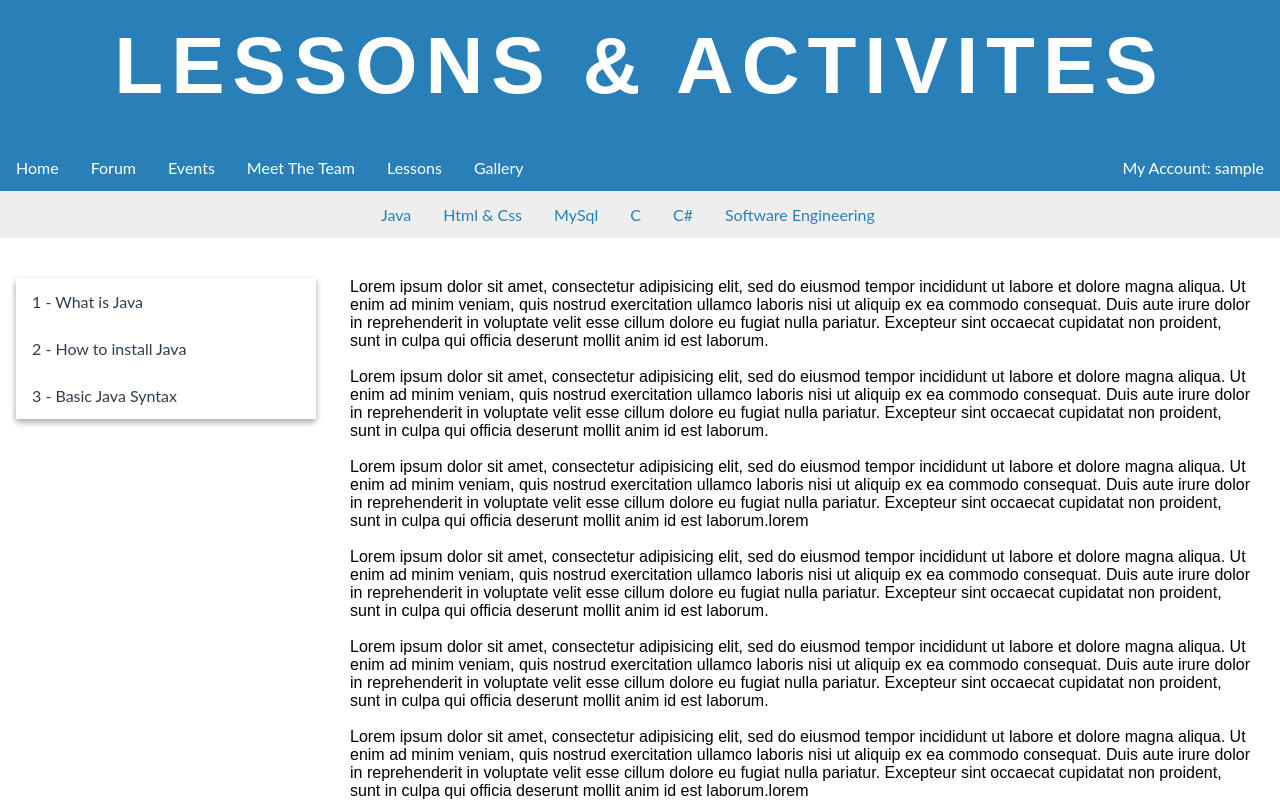
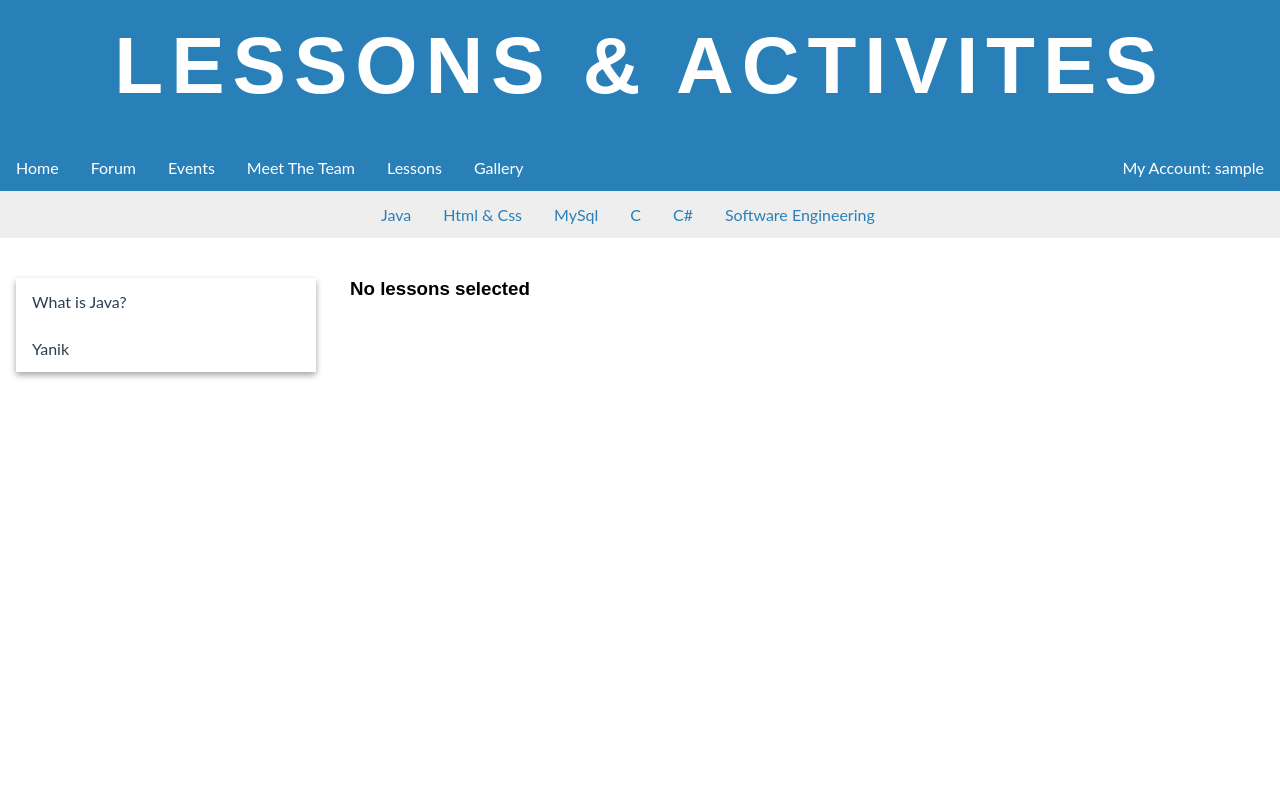
Before and after one commit to DivDennis/Code_Club, a PHP site: page /lesson.php in a window 1280 px wide. Run offline with PHP 8.4, Linux system fonts and the light colour scheme; the visitor is signed in with stand-in values (Sample User, id 1); data comes from the database, SQL or seed files in the repository; both versions use the stored data as it was after the commit.

Commit message:
implemented lessons page

```diff
--- a/private/classes/Lesson.php
+++ b/private/classes/Lesson.php
@@ -32,6 +32,7 @@ class Lesson{
     public function getCategory(){
         return $this->category;
     }
+
     public function setCategory($category){
         $this->setCategory = $category;
     }
--- a/public/lesson.php
+++ b/public/lesson.php
@@ -1,21 +1,47 @@
-<?php session_start(); ?>
+<?php
+  session_start();
+  include '../private/classes/Database.php';
+?>
 
 <?php
-       $mysqli = new Mysqli("localhost", "root", "" , "coding_society");
-    if ($mysqli->connect_errno) {
-        echo "Failed to connect to MySQL: (" . $mysqli->connect_errno . ") " . $mysqli->connect_error;
-    }
-    if (!$result = $mysqli->query("Select * from categories")) {
-        echo "Selecting from categories failed: (" . $mysqli->errno . ") " . $mysqli->error;
+    //get all categories to display in the submenu
+    $result = Database::getInstance()->query("Select * from categories");
+    $sub_menu = [];
+    $i = 0;
+    if($result){
+        while($data = $result->fetch_assoc()){
+            $sub_menu[$i] = $data;
+            $i++;
+        }
     }
 
-    $sub_menu = [];
+    //reintialize counter
     $i = 0;
-    while($data = $result->fetch_assoc()){
-        $sub_menu[$i] = $data["Name"];
-        $i++;
+
+    //get all topic pertaining to a selected topic
+    $category_id = (isset($_GET['category'])) ? Database::getInstance()->escape_string($_GET['category']) : 1;
+    $result = Database::getInstance()->query("Select topic from lessons where fk_category_id = $category_id");
+    $topics = [];
+    if($result){
+        while($row = $result->fetch_assoc()){
+            $topics[$i] = $row["topic"];
+            $i++;
+        }
     }
-    $mysqli->close();
+
+    //reintialize counter
+    $i = 0;
+
+    $topic = (isset($_GET['topic']))?Database::getInstance()->escape_string($_GET['topic']): '';
+    //get a specific top details
+    $result = Database::getInstance()->query("select * from lessons where topic = '$topic' and fk_category_id = $category_id LIMIT 1");
+    $lesson = [];
+    if($result){
+        while($row = $result->fetch_assoc()){
+                $lesson = $row;
+        }
+    }
+
  ?>
 <html>
     <head>
@@ -36,8 +62,8 @@
   <li class="font"><a href="lesson.php">Lessons</a></li>
   <li class="font"><a href="gallery.php">Gallery</a></li>
    <?php if(isset($_SESSION['user_uname'])): ?>
-                <li class="profile"><a href="profile.php"> My Account: <?= $_SESSION['user_uname']?></a></li>
-              <?php endif; ?>
+        <li class="profile"><a href="profile.php"> My Account: <?= $_SESSION['user_uname']?></a></li>
+    <?php endif; ?>
 </ul>
 </div>
 </div>
@@ -46,7 +72,7 @@
  <div class="contianer">
   <ul id="topics">
     <?php foreach( $sub_menu as $menu): ?>
-       <li class="font" ><a href="#"><?= $menu ?></a></li>
+       <li class="font" ><?= "<a href='./lesson.php?category=".$menu["ID"]."'>".$menu["Name"]."</a>";?></li>
     <?php endforeach ?>
   </ul>
  </div>
@@ -56,9 +82,9 @@
 <div class="sidenav">
     <div id="sidebar" class="card card-2">
     <ul>
-    <li class="nav2"><a href="#">1 - What is Java</a></li>
-    <li class="nav2"><a href="#">2 - How to install Java</a></li>
-    <li class="nav2"><a href="#">3 - Basic Java Syntax</a></li>
+    <?php foreach($topics as $topic): ?>
+        <li class="nav2"><a href="<?='./lesson.php?category='.$category_id .'&topic='.$topic?>"><?= $topic ?></a></li>
+    <?php endforeach; ?>
     </ul>
     </div>
 </div>
@@ -66,46 +92,5 @@
 
 
 <div class="body">
-<p>
-  Lorem ipsum dolor sit amet, consectetur adipisicing elit, sed do eiusmod
-  tempor incididunt ut labore et dolore magna aliqua. Ut enim ad minim veniam,
-  quis nostrud exercitation ullamco laboris nisi ut aliquip ex ea commodo
-  consequat. Duis aute irure dolor in reprehenderit in voluptate velit esse
-  cillum dolore eu fugiat nulla pariatur. Excepteur sint occaecat cupidatat non
-  proident, sunt in culpa qui officia deserunt mollit anim id est laborum.</p>
-  <br>
-  <p>Lorem ipsum dolor sit amet, consectetur adipisicing elit, sed do eiusmod
-  tempor incididunt ut labore et dolore magna aliqua. Ut enim ad minim veniam,
-  quis nostrud exercitation ullamco laboris nisi ut aliquip ex ea commodo
-  consequat. Duis aute irure dolor in reprehenderit in voluptate velit esse
-  cillum dolore eu fugiat nulla pariatur. Excepteur sint occaecat cupidatat non
-  proident, sunt in culpa qui officia deserunt mollit anim id est laborum.</p>
-  <br>
-  <p>Lorem ipsum dolor sit amet, consectetur adipisicing elit, sed do eiusmod
-  tempor incididunt ut labore et dolore magna aliqua. Ut enim ad minim veniam,
-  quis nostrud exercitation ullamco laboris nisi ut aliquip ex ea commodo
-  consequat. Duis aute irure dolor in reprehenderit in voluptate velit esse
-  cillum dolore eu fugiat nulla pariatur. Excepteur sint occaecat cupidatat non
-  proident, sunt in culpa qui officia deserunt mollit anim id est laborum.lorem</p>
-<br>
-<p>Lorem ipsum dolor sit amet, consectetur adipisicing elit, sed do eiusmod
-  tempor incididunt ut labore et dolore magna aliqua. Ut enim ad minim veniam,
-  quis nostrud exercitation ullamco laboris nisi ut aliquip ex ea commodo
-  consequat. Duis aute irure dolor in reprehenderit in voluptate velit esse
-  cillum dolore eu fugiat nulla pariatur. Excepteur sint occaecat cupidatat non
-  proident, sunt in culpa qui officia deserunt mollit anim id est laborum.</p>
-  <br>
-  <p>Lorem ipsum dolor sit amet, consectetur adipisicing elit, sed do eiusmod
-  tempor incididunt ut labore et dolore magna aliqua. Ut enim ad minim veniam,
-  quis nostrud exercitation ullamco laboris nisi ut aliquip ex ea commodo
-  consequat. Duis aute irure dolor in reprehenderit in voluptate velit esse
-  cillum dolore eu fugiat nulla pariatur. Excepteur sint occaecat cupidatat non
-  proident, sunt in culpa qui officia deserunt mollit anim id est laborum.</p>
-  <br>
-  <p>Lorem ipsum dolor sit amet, consectetur adipisicing elit, sed do eiusmod
-  tempor incididunt ut labore et dolore magna aliqua. Ut enim ad minim veniam,
-  quis nostrud exercitation ullamco laboris nisi ut aliquip ex ea commodo
-  consequat. Duis aute irure dolor in reprehenderit in voluptate velit esse
-  cillum dolore eu fugiat nulla pariatur. Excepteur sint occaecat cupidatat non
-  proident, sunt in culpa qui officia deserunt mollit anim id est laborum.lorem</p>
+  <?= (isset($lesson["details"]))?$lesson["details"]:"<h3>No lessons selected</h3>"; ?>
 </div>
```
Also changed, not shown: public/admin_profile.php (+12 -14 lines), public/service/create_lesson.php (+5 -4 lines), public/views/new_lesson.php (+5 -8 lines), sql_dump/coding_society.sql (+53 -10 lines).
